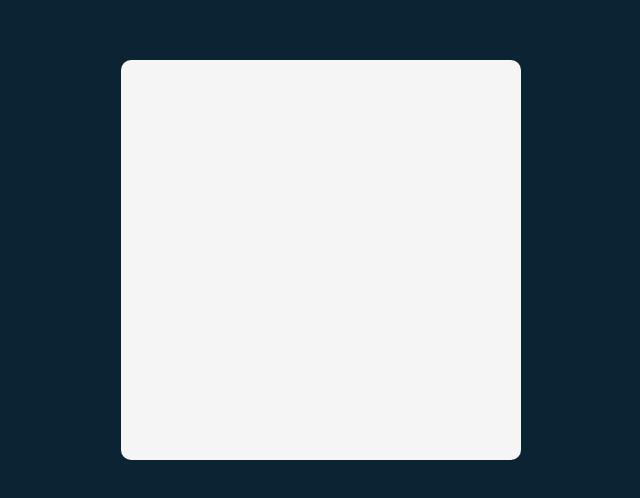
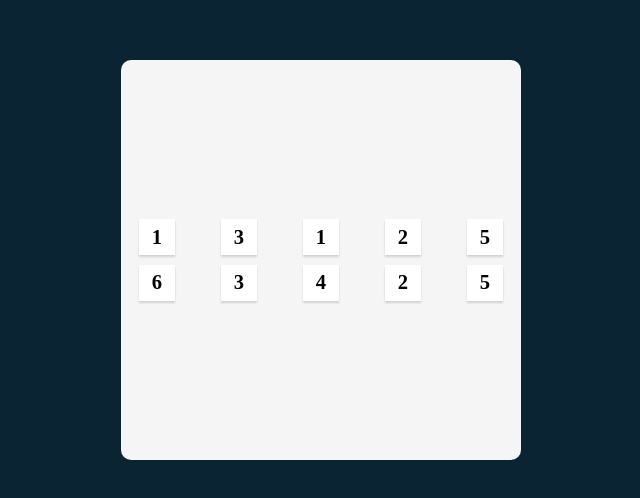
Before and after one commit to danielNemeth19/first-react, a React (Vite) app: page / in a window 1280 px wide. Shown: the part 140-638 px from the top of the page, without its empty margins (319-959 px from the left). Built offline with nearby package versions, Linux system fonts and the light colour scheme.

Commit message:
(feat) Creates basic design for the page

```diff
--- a/src/AppTenzies.jsx
+++ b/src/AppTenzies.jsx
@@ -1,9 +1,22 @@
 import "./index_tenzies.css"
+import Die from "./components/Die.jsx"
 
 
 export default function AppTenzies() {
     return (
         <main>
+            <div className="container">
+                <Die value={1} />
+                <Die value={3} />
+                <Die value={1} />
+                <Die value={2} />
+                <Die value={5} />
+                <Die value={6} />
+                <Die value={3} />
+                <Die value={4} />
+                <Die value={2} />
+                <Die value={5} />
+            </div>
         </main>
     )
 }
--- /dev/null
+++ b/src/components/Die.jsx
@@ -0,0 +1,5 @@
+export default function Die(props) {
+    return (
+        <button className="die">{props.value}</button>
+    )
+}
--- a/src/index_tenzies.css
+++ b/src/index_tenzies.css
@@ -24,4 +24,25 @@
     height: 100%;
     background-color: #F5F5F5;
     border-radius: 10px;
+    display: flex;
+    flex-direction: column;
+    justify-content: center;
 }
+
+.container {
+    display: grid;
+    grid-template-columns: repeat(5, 1fr);
+    gap: 10px;
+    justify-items: center;
+}
+
+.die {
+    font-family: Karla;
+    font-weight: 700;
+    font-size: 20.59px;
+    width: 35.84px;
+    height: 35.84px;
+    background-color: #FFFFFF;
+    box-shadow: 0px 2px 2px 0px rgba(0, 0, 0, 0.15);
+    border: 0px;
+}
```
